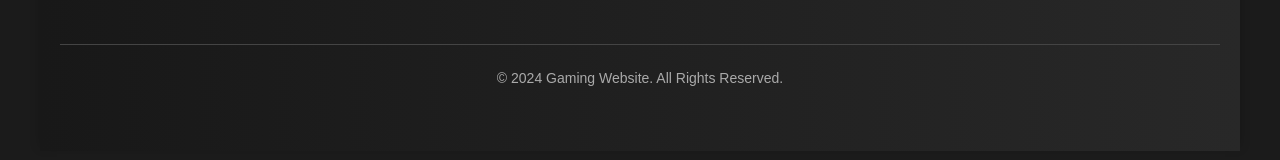
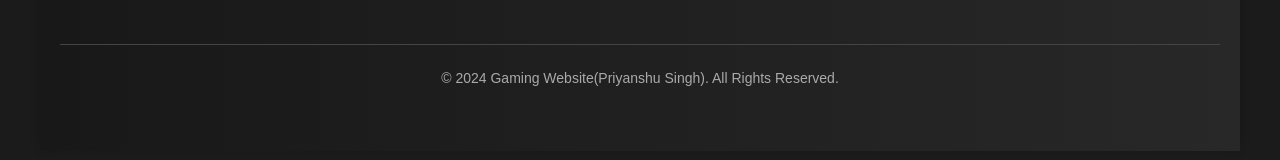
Before and after one commit to PRIYANSHUSINGH2003/playverse, a React (Create React App) app: page /contact in a window 1280 px wide. Shown: the part 969-1129 px from the top of the page. Built offline with nearby package versions, Linux system fonts and the light colour scheme.

Commit message:
Update Footer.jsx

```diff
--- a/src/components/Footer.jsx
+++ b/src/components/Footer.jsx
@@ -32,7 +32,7 @@ const Footer = () => {
                 </div>
             </div>
             <div className="footer-bottom">
-                <p>&copy; {new Date().getFullYear()} Gaming Website. All Rights Reserved.</p>
+                <p>&copy; {new Date().getFullYear()} Gaming Website(Priyanshu Singh). All Rights Reserved.</p>
             </div>
         </footer>
     );
```
